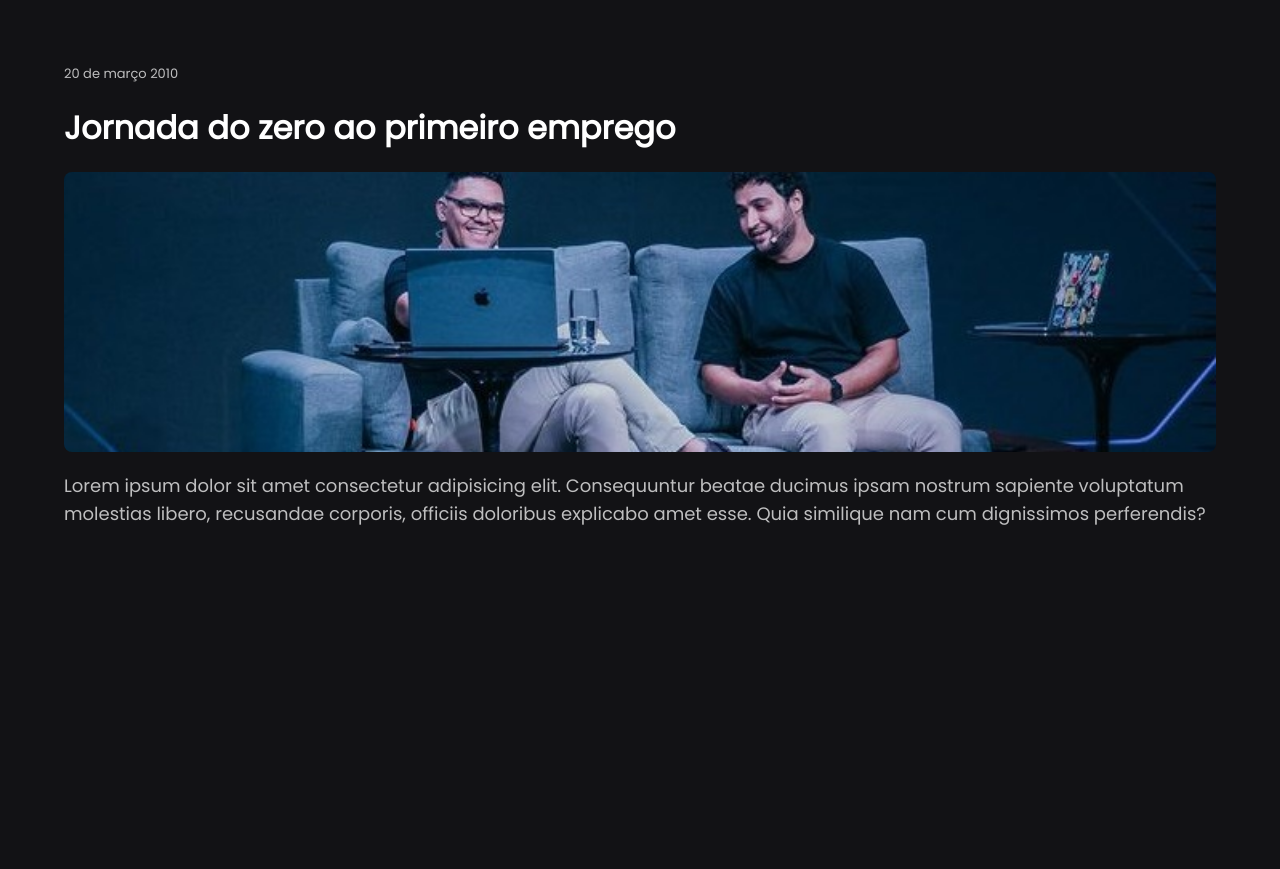
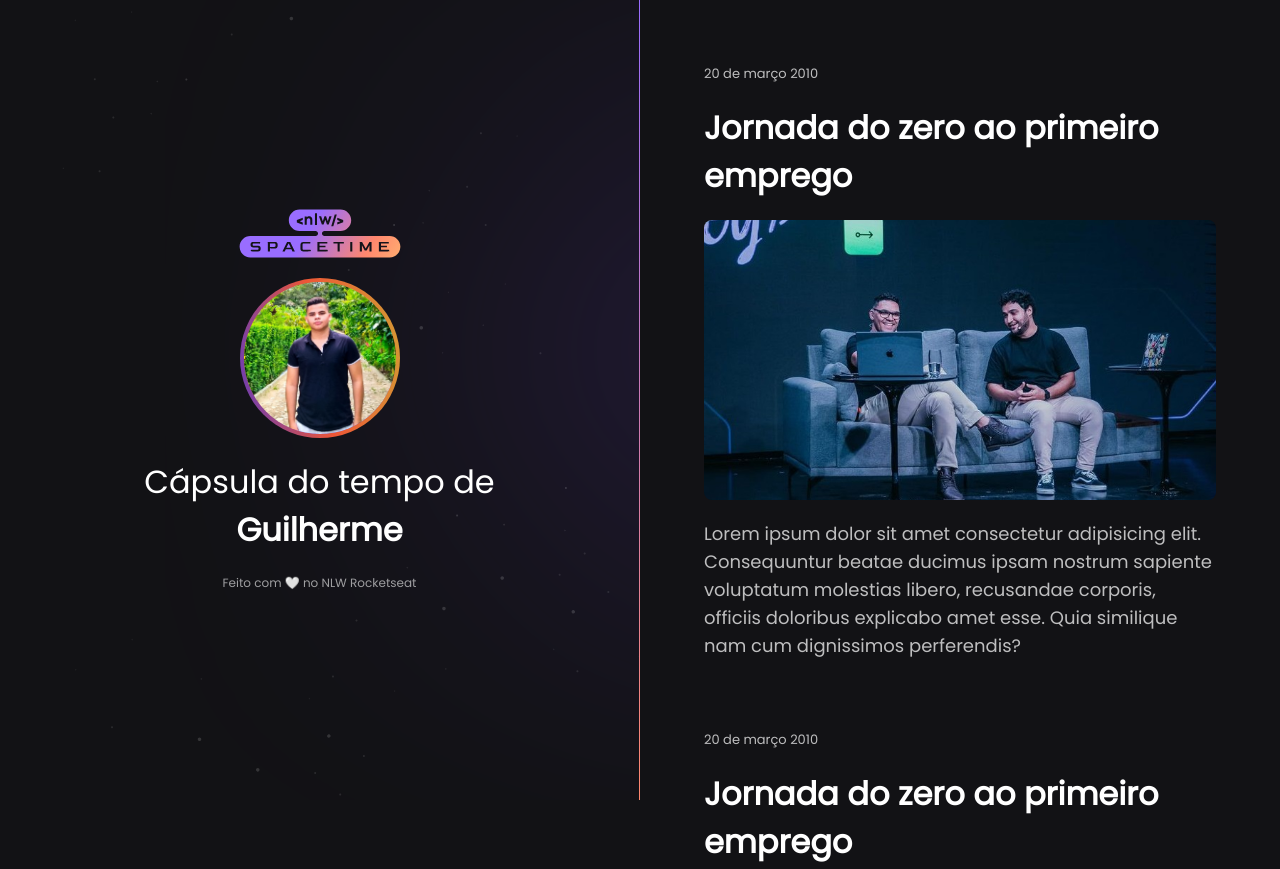
Before and after one commit to GuiDev25/NLW-ESTUDOS, a plain HTML site: page nlw/index.html in a window 1280 px wide. Shown: the top 869 px of the page. Before the commit the page ends 800 px from the top, so only its background shows below. Drawn offline with Linux system fonts and the light colour scheme.

Commit message:
att grid layout

```diff
--- a/nlw/assets/estilo.css
+++ b/nlw/assets/estilo.css
@@ -9,14 +9,20 @@
 }
 body{
     background-color: #121215;
+    display: grid;
+    grid-template-areas: "profile timeline";
+    grid-template-columns: 1fr 1fr;
+    grid-template-rows: 100vh;
 }
 nav{
+    grid-area: timeline;
     padding: 64px;
 }
 .memoria{
     display: flex;
     flex-direction: column;
     gap: 20px;
+    margin-bottom: 70px;
 }
 .memoria small{
     color: #bebebf;
@@ -36,3 +42,41 @@ nav{
     color: #bebebf;
     line-height: 28px;
 }
+
+aside{
+    grid-area: profile;
+    display: flex;
+    flex-direction: column;
+    align-items: center;
+    justify-content: center;
+
+    gap: 20px;
+
+    border-right: 1px solid;
+    border-image: linear-gradient(#996DFF, #FF876E) 0.8;
+
+    background-image: url(img/background.svg);
+    background-position: top right;
+    background-repeat: no-repeat;
+    background-size: auto 100%;
+}
+
+aside img:nth-child(2){
+    width: 160px;
+    height: 160px;
+    border-radius: 50%;
+
+    border: 4px solid transparent;
+    background: linear-gradient(#d39e33,#ed5636,#633bbc) padding-box,
+    linear-gradient(260deg, #d39e33,#ed5636,#633bbc) border-box;
+}
+
+aside p{
+    font-size: 32px;
+    text-align: center;
+}
+
+aside span{
+    font-size: 12px;
+    color: #9e9ea0;
+}
--- a/nlw/index.html
+++ b/nlw/index.html
@@ -9,7 +9,30 @@
         <link rel="stylesheet" href="assets/estilo.css">
     </head>
     <body>
+        <aside>
+            <img src="assets/img/logo.svg" alt="Logo Evento NLW">
+            <img src="assets/img/prof.jpeg" alt="Foto de perfil">
+            <p>Cápsula do tempo de <br><strong>Guilherme</strong></p>
+            <span>Feito com 🤍 no NLW Rocketseat</span>
+        </aside>
+
         <nav>
+            <div class="memoria">
+                <small>20 de março 2010</small>
+                <h1>Jornada do zero ao primeiro emprego</h1>
+                <img src="assets/img/jornada.png" alt="imagem 1">
+                <p>Lorem ipsum dolor sit amet consectetur adipisicing elit.
+                Consequuntur beatae ducimus ipsam nostrum sapiente voluptatum molestias libero, recusandae corporis,
+                officiis doloribus explicabo amet esse. Quia similique nam cum dignissimos perferendis?</p>
+            </div>
+            <div class="memoria">
+                <small>20 de março 2010</small>
+                <h1>Jornada do zero ao primeiro emprego</h1>
+                <img src="assets/img/jornada.png" alt="imagem 1">
+                <p>Lorem ipsum dolor sit amet consectetur adipisicing elit.
+                Consequuntur beatae ducimus ipsam nostrum sapiente voluptatum molestias libero, recusandae corporis,
+                officiis doloribus explicabo amet esse. Quia similique nam cum dignissimos perferendis?</p>
+            </div>
             <div class="memoria">
                 <small>20 de março 2010</small>
                 <h1>Jornada do zero ao primeiro emprego</h1>
```
Also changed, not shown: nlw/assets/img/background.svg (added), nlw/assets/img/logo.svg (added), nlw/assets/img/prof.jpeg (added).
